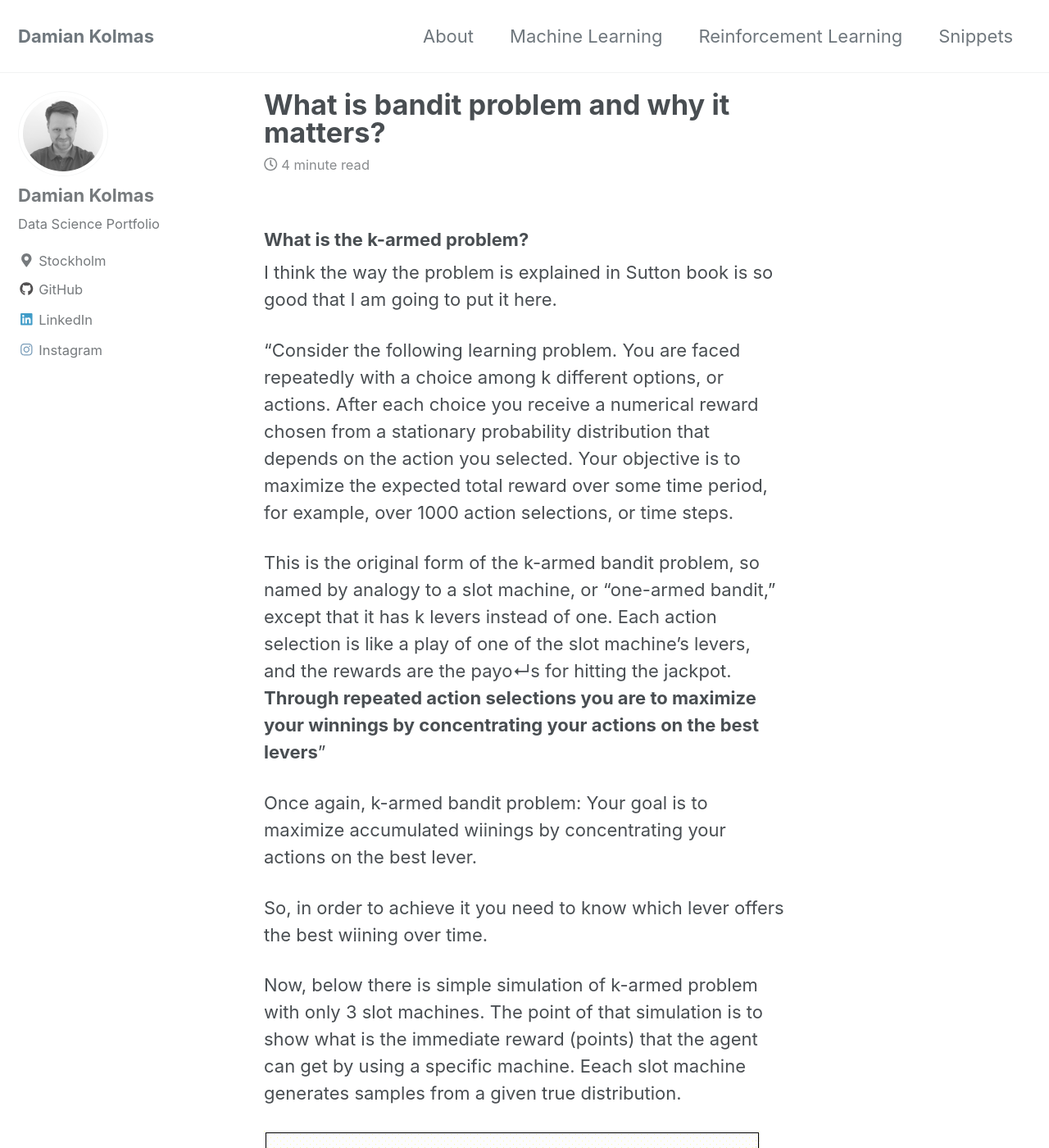
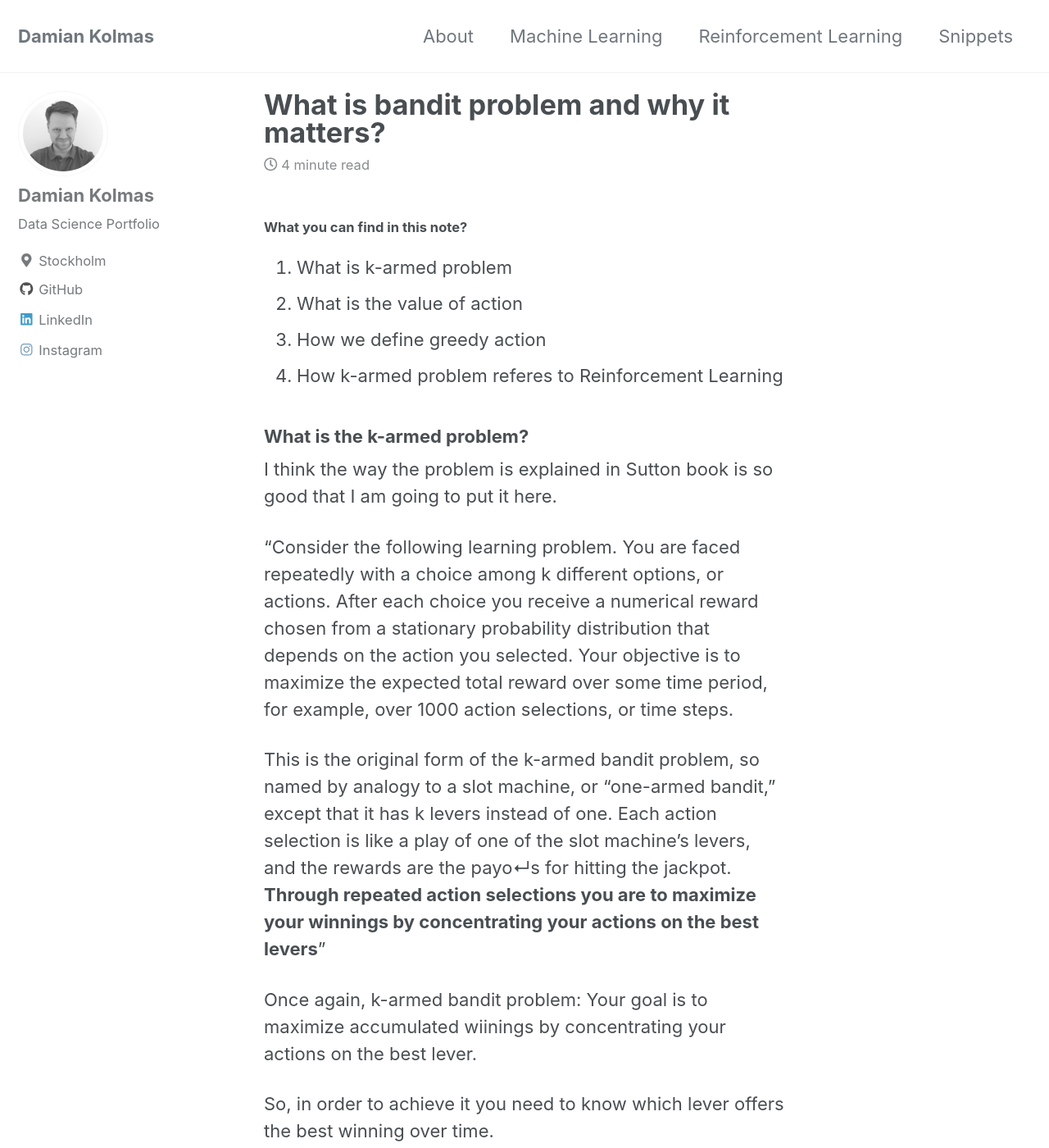
Before and after one commit to DKolmas/DKolmas.github.io, a Jekyll site: the page built from _posts/2019-08-01-Bandit-problem.md, in a window 1280 px wide and 1400 px high. Shown: the whole window at 82% size. Built offline with Jekyll 4.4.1, drawn with Linux system fonts in a browser that asks for light colours; cached includes are drawn as plain includes; formulas are drawn with MathJax 3; some of the changed text lies outside the part shown.

Commit message:
editorial changes

```diff
--- a/_posts/2019-08-01-Bandit-problem.md
+++ b/_posts/2019-08-01-Bandit-problem.md
@@ -6,6 +6,12 @@ tags: [Reinforcement Learning, Theory]
 excerpt: "Bandit problem is a way to formalize the problem of decision making under uncertainity"
 mathjax: "true"
 ---
+
+#### What you can find in this note?
+1. What is k-armed problem
+2. What is the value of action
+3. How we define greedy action
+4. How k-armed problem referes to Reinforcement Learning
 
 ### What is the k-armed problem?
 I think the way the problem is explained in Sutton book is so good that I am going to put it here.
@@ -21,7 +27,9 @@ winnings by concentrating your actions on the best levers**"
 Once again, k-armed bandit problem:
 Your goal is to maximize accumulated wiinings by concentrating your actions on the best lever.
 
-So, in order to achieve it you need to know which lever offers the best wiining over time.
+So, in order to achieve it you need to know which lever offers the best winning over time.
+
+### Value of action
 
 Now, below there is simple simulation of k-armed problem with only 3 slot machines. The point of that simulation is to show what is the immediate reward (points) that the agent can get by using a specific machine. Eeach slot machine generates samples from a given true distribution.
 
```
Also changed, not shown: other parts of _posts/2019-08-01-Bandit-problem.md (+2 -2 lines).
